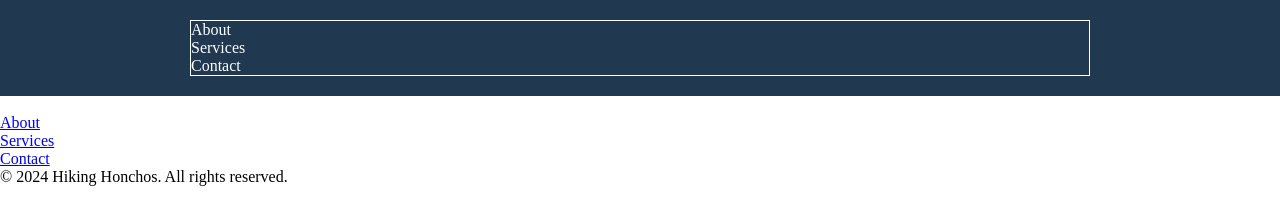
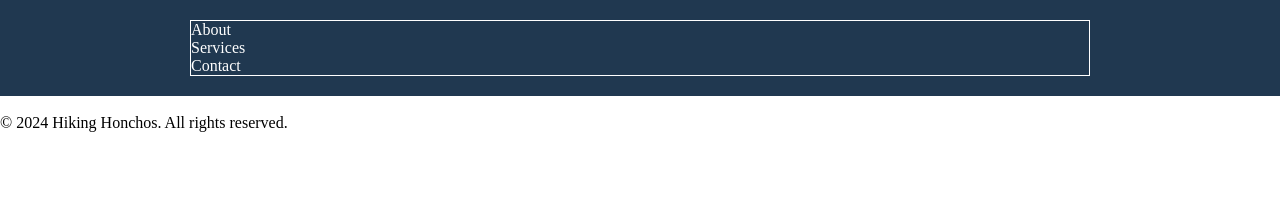
Before and after one commit to Wayne-Campbell/HikingHonchos, a plain HTML site: page index.html in a window 1280 px wide. Drawn offline with Linux system fonts and the light colour scheme.

```diff
--- a/index.html
+++ b/index.html
@@ -17,11 +17,6 @@
   </body>
 </a>
 <br>
-<a href="Structure/about.html">About</a>
-<br>
-<a href="Structure/services.html">Services</a>
-<br>
-<a href="Structure/contact.html">Contact</a>
 
 <footer>
     <p>&copy; 2024 Hiking Honchos. All rights reserved.</p>
```
